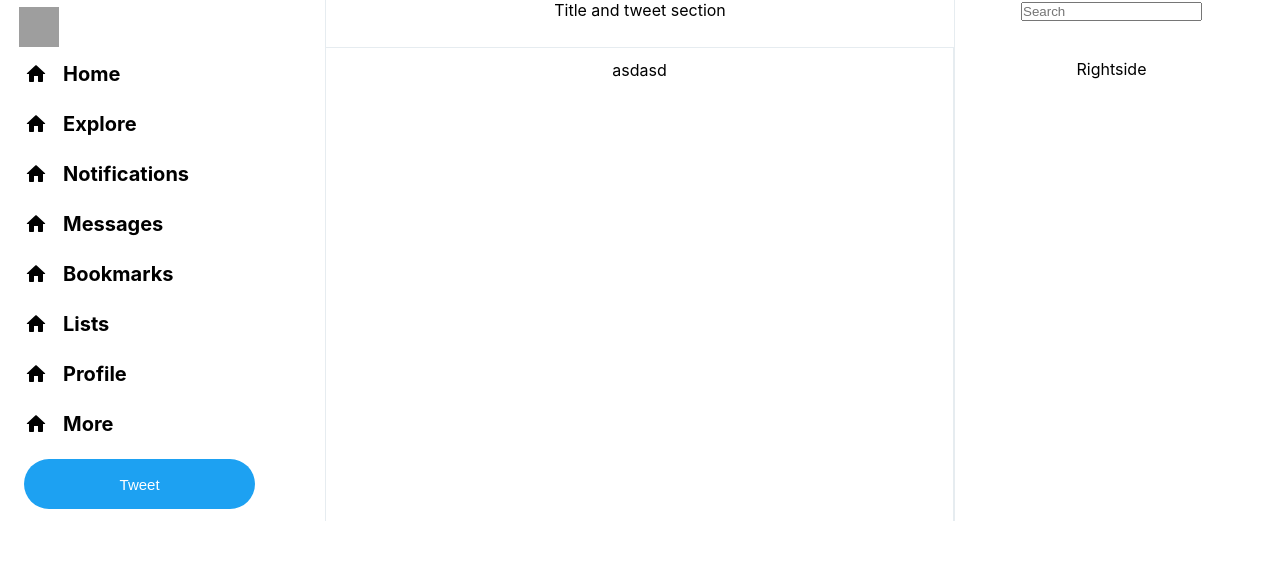
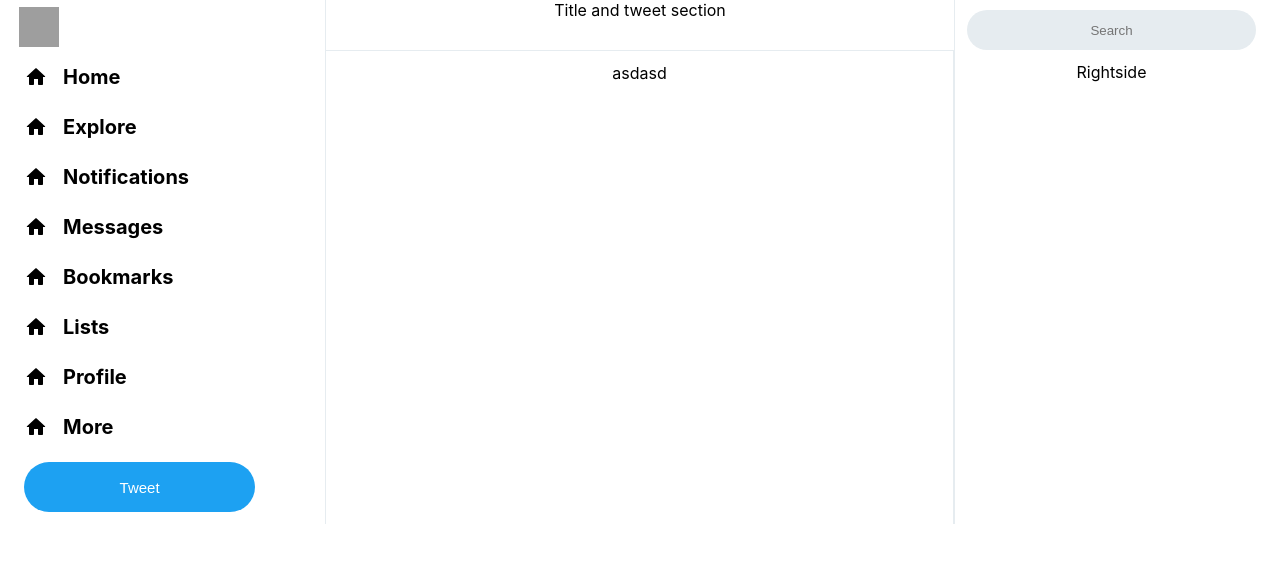
Before and after one commit to okandavut/react-twitter-clone, a React (Create React App) app: page / in a window 1280 px wide. Shown: the top 562 px of the page. Built offline with nearby package versions, Linux system fonts and the light colour scheme; grey boxes are pictures that could not be loaded.

Commit message:
Searchbox css edits done

```diff
--- /dev/null
+++ b/src/components/SearchBox/searchbox.css
@@ -0,0 +1,20 @@
+* {
+  padding: 0;
+  margin: 0;
+}
+html,
+body {
+  height: 100%;
+}
+.search {
+
+}
+.search-box {
+  width: 100%;
+  height: 40px;
+  background-color: #E6ECF0;
+  margin: 10px 0px 0px 0px;
+  border:0px;
+  border-radius: 20px;
+  text-align: center;
+}
--- a/src/components/SearchBox/searchbox.js
+++ b/src/components/SearchBox/searchbox.js
@@ -1,9 +1,11 @@
 import React from 'react';
+
+import './searchbox.css';
 
 function SearchBox() {
   return (
-    <div className="App">
-        <input type="text" placeholder="Search"></input>
+    <div className="search">
+        <input type="text" placeholder="Search" className="search-box"></input>
     </div>
   );
 }
```
